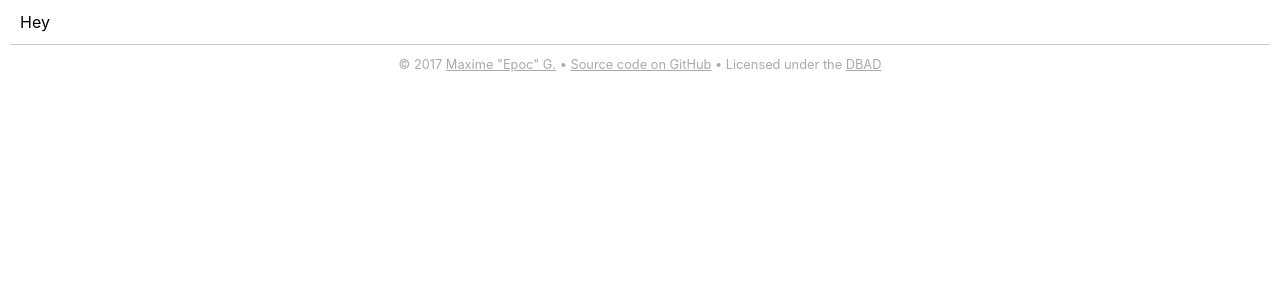
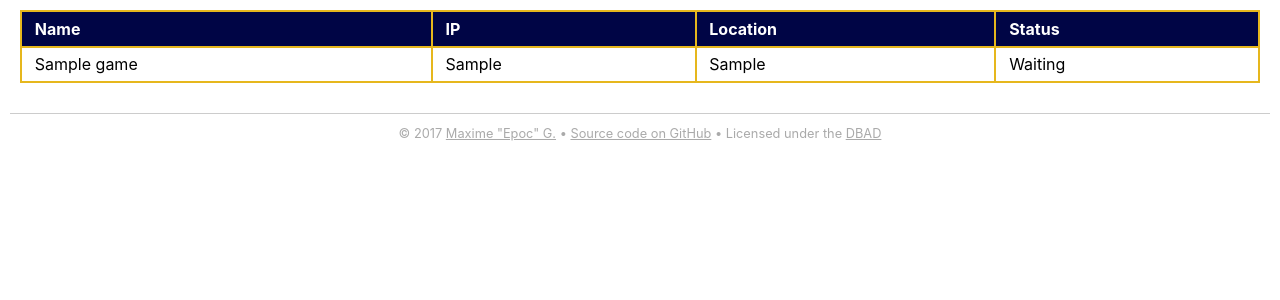
Before and after one commit to EpocDotFr/connectfour-master-server, a Flask app: page / in a window 1280 px wide. Shown: the part 69-369 px from the top of the page. Run offline with Flask 2, Linux system fonts and the light colour scheme; tables that the repository leaves empty hold one stand-in row (Sample ...).

Commit message:
Things yeah

```diff
--- a/cfms.py
+++ b/cfms.py
@@ -149,20 +149,25 @@ class Game(db.Model):
 
     name = db.Column(db.String(255), nullable=False)
     ip = db.Column(db.String(45), nullable=False)
+    location = db.Column(db.String(255), default=None)
     status = db.Column(db.Enum(GameStatus), default=GameStatus.WAITING)
-    location = db.Column(db.String(255), default=None)
     created_at = db.Column(ArrowType, default=arrow.now())
 
     def __init__(self, guid=None, name=None, ip=None, status=GameStatus.WAITING, location=None, created_at=arrow.now()):
         self.guid = guid
         self.name = name
         self.ip = ip
+        self.location = location
         self.status = status
-        self.location = location
         self.created_at = created_at
 
     def __repr__(self):
         return '<Game> #{} : {}'.format(self.guid, self.name)
+
+    @property
+    def status_text(self):
+        if self.status == GameStatus.WAITING:
+            return 'Waiting'
 
 
 # -----------------------------------------------------------
--- a/static/css/app.css
+++ b/static/css/app.css
@@ -33,7 +33,7 @@ a:focus {
 
 .alert {
     border-radius: 0.5rem;
-    border: 0.2rem solid;
+    border: 0.1rem solid;
 }
 
 .alert a,
--- a/templates/errors/401.html
+++ b/templates/errors/401.html
@@ -3,5 +3,5 @@
 {% block meta_title %}Unauthorized{% endblock %}
 
 {% block content %}
-    <p>It seems you're not authorized to go here.</p>
+    <p class="alert error pas">It seems you're not authorized to go here.</p>
 {% endblock %}
--- a/templates/errors/403.html
+++ b/templates/errors/403.html
@@ -3,5 +3,5 @@
 {% block meta_title %}Forbidden{% endblock %}
 
 {% block content %}
-    <p>{'Access to this resource is forbidden.</p>
+    <p class="alert error pas">{'Access to this resource is forbidden.</p>
 {% endblock %}
--- a/templates/errors/404.html
+++ b/templates/errors/404.html
@@ -3,5 +3,5 @@
 {% block meta_title %}Not found{% endblock %}
 
 {% block content %}
-    <p>Sorry, there's nothing here.</p>
+    <p class="alert error pas">Sorry, there's nothing here.</p>
 {% endblock %}
--- a/templates/errors/500.html
+++ b/templates/errors/500.html
@@ -3,5 +3,5 @@
 {% block meta_title %}Server error{% endblock %}
 
 {% block content %}
-    <p>A server error occured! Please retry. If the error persists, please report an issue <a href="https://github.com/EpocDotFr/connectfour-master-server/issues">here</a>.</p>
+    <p class="alert error pas">A server error occured! Please retry. If the error persists, please report an issue <a href="https://github.com/EpocDotFr/connectfour-master-server/issues">here</a>.</p>
 {% endblock %}
--- a/templates/home.html
+++ b/templates/home.html
@@ -1,5 +1,28 @@
 {% extends 'layout.html' %}
 
 {% block content %}
-    Hey
+    {% if games %}
+    <table>
+        <thead>
+            <tr>
+                <th>Name</th>
+                <th>IP</th>
+                <th>Location</th>
+                <th>Status</th>
+            </tr>
+        </thead>
+        <tbody>
+            {% for game in games %}
+            <tr>
+                <td>{{ game.name }}</td>
+                <td>{{ game.ip }}</td>
+                <td>{{ game.location }}</td>
+                <td>{{ game.status_text }}</td>
+            </tr>
+            {% endfor %}
+        </tbody>
+    </table>
+    {% else %}
+        <p class="alert info pas">No games to display at this moment.</p>
+    {% endif %}
 {% endblock %}
```
